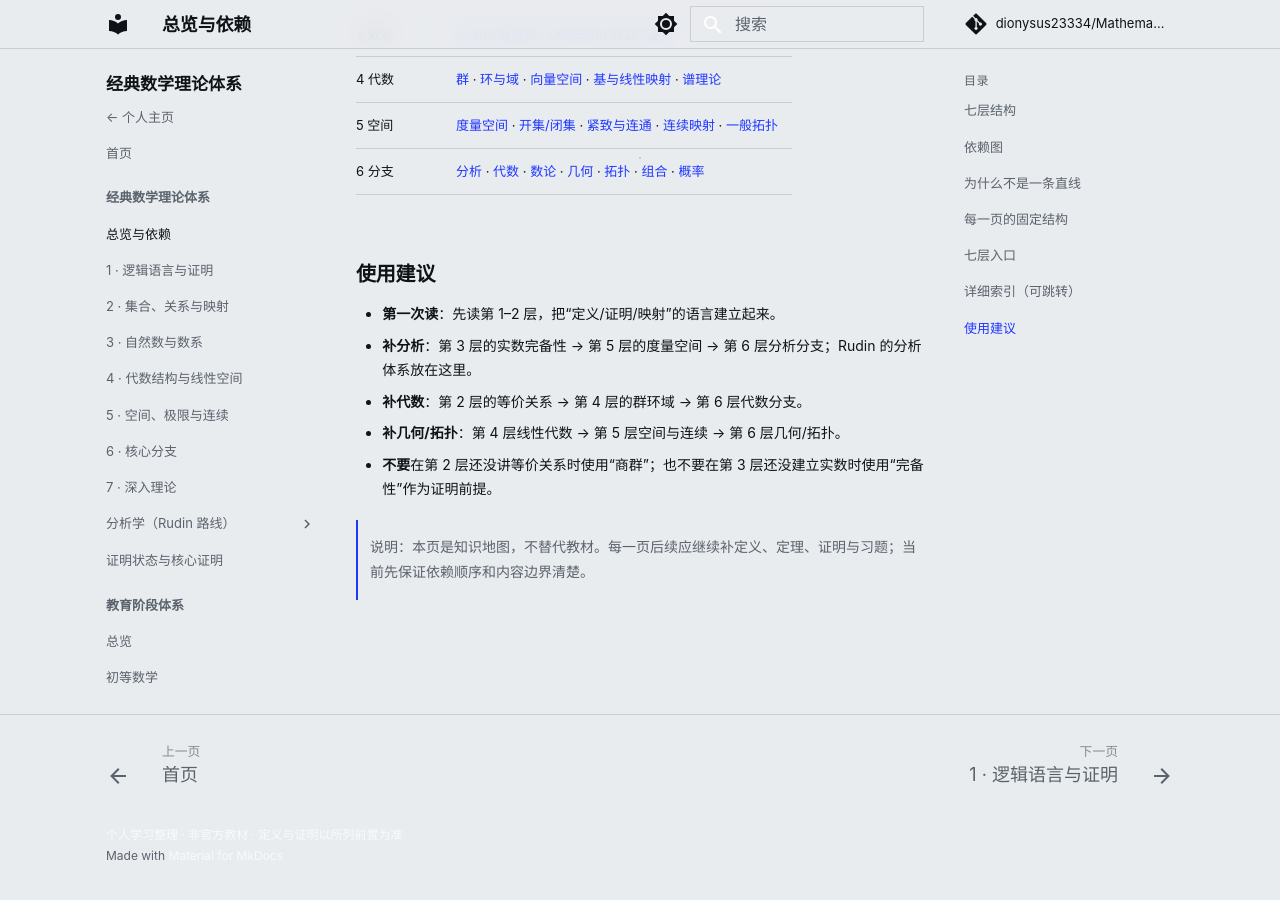
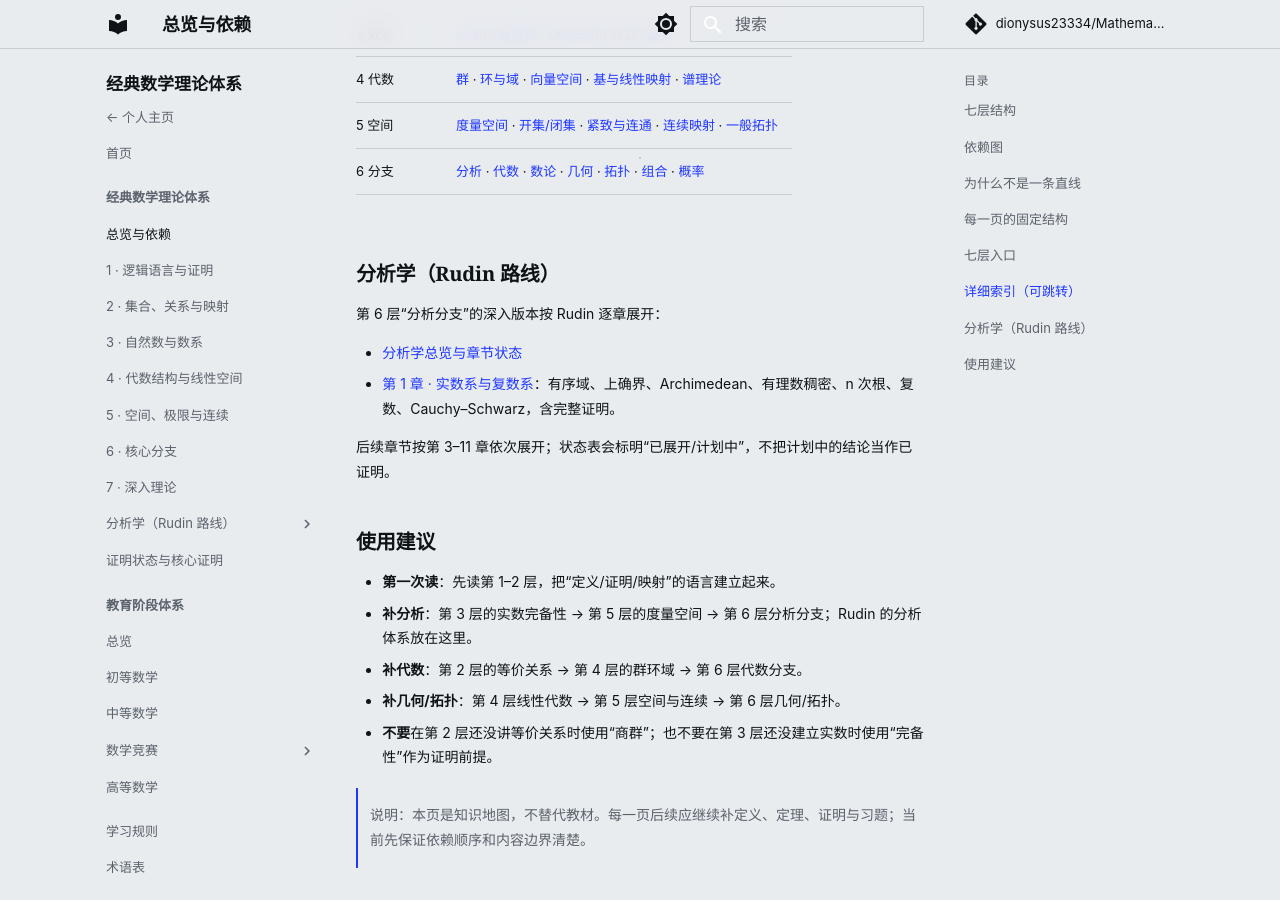
Before and after one commit to dionysus23334/Mathematics, an MkDocs documentation site: the page built from docs/theory/index.md, in a window 1280 px wide and 900 px high, scrolled down 2992 px. Built offline with MkDocs 1.6.1 and Material for MkDocs 9.7.7, drawn with Linux system fonts in a browser that asks for light colours; comment, search, counter and statistics services are not loaded; before the commit the page ends 3870 px from its top, so only the background shows below that.

Commit message:
Link Rudin analysis route from theory overview

```diff
--- a/docs/theory/index.md
+++ b/docs/theory/index.md
@@ -85,6 +85,16 @@
 | 5 空间 | [度量空间](05-spaces.md#spaces-metric) · [开集/闭集](05-spaces.md#spaces-open) · [紧致与连通](05-spaces.md#spaces-compact) · [连续映射](05-spaces.md#spaces-continuity) · [一般拓扑](05-spaces.md#spaces-topology) |
 | 6 分支 | [分析](06-branches.md#branch-analysis) · [代数](06-branches.md#branch-algebra) · [数论](06-branches.md#branch-number) · [几何](06-branches.md#branch-geometry) · [拓扑](06-branches.md#branch-topology) · [组合](06-branches.md#branch-combinatorics) · [概率](06-branches.md#branch-probability) |
 
+
+## 分析学（Rudin 路线）
+
+第 6 层“分析分支”的深入版本按 Rudin 逐章展开：
+
+- [分析学总览与章节状态](analysis/index.md)
+- [第 1 章 · 实数系与复数系](analysis/01-real-complex.md)：有序域、上确界、Archimedean、有理数稠密、n 次根、复数、Cauchy–Schwarz，含完整证明。
+
+后续章节按第 3–11 章依次展开；状态表会标明“已展开/计划中”，不把计划中的结论当作已证明。
+
 ## 使用建议
 
 - **第一次读**：先读第 1–2 层，把“定义/证明/映射”的语言建立起来。
```
